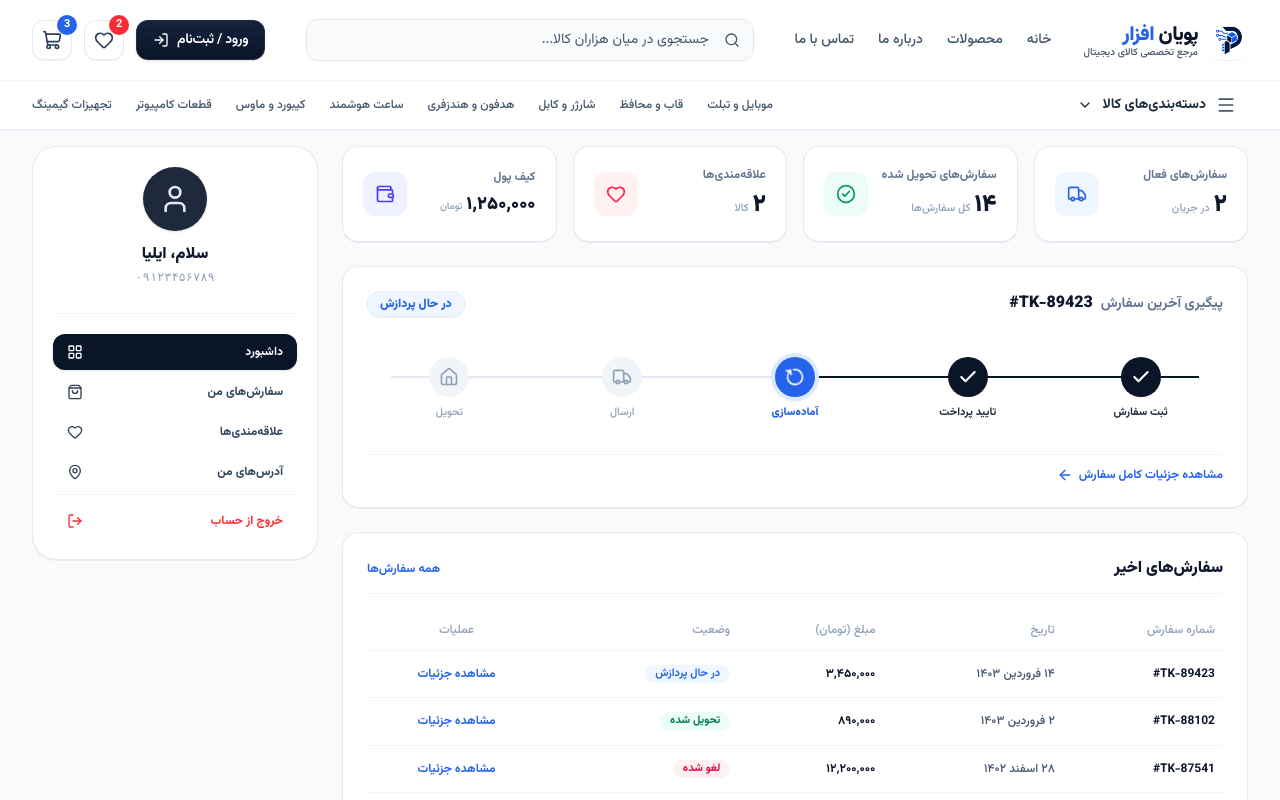
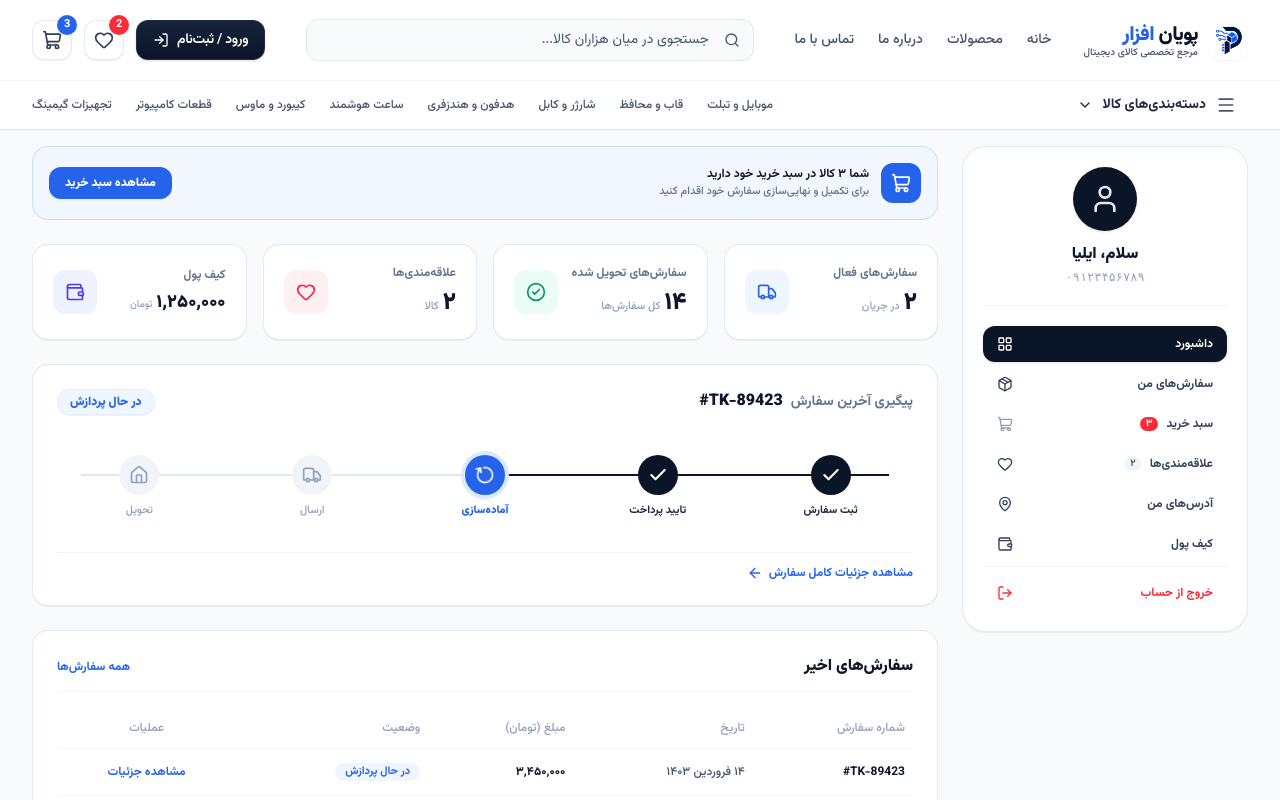
Before and after one commit to Eilya1387/poyan-afzar, a Next.js app: page /panel in a window 1280 px wide. Shown: the top 800 px of the page. Built offline with nearby package versions, Linux system fonts and the light colour scheme; a small style sheet from the web is missing.

Commit message:
edit user panel

```diff
--- a/app/panel/page.tsx
+++ b/app/panel/page.tsx
@@ -13,7 +13,7 @@ export default function PanelPage() {
   return (
     <div className="min-h-screen flex flex-col bg-[#f8fafc]">
       <Header />
-      <main className="flex-1 max-w-7xl w-full mx-auto px-4 sm:px-6 lg:px-8 pb-12">
+      <main className="flex-1 max-w-7xl w-full mx-auto px-4 sm:px-6 lg:px-8 pb-24 lg:pb-12">
         <Suspense fallback={
           <div className="max-w-md mx-auto py-24 text-center">
             <span className="inline-block w-8 h-8 border-3 border-[#2563eb] border-t-transparent rounded-full animate-spin" />
--- a/components/auth/user-panel-view.tsx
+++ b/components/auth/user-panel-view.tsx
@@ -10,6 +10,8 @@ import {
   Heart,
   Wallet,
   ShoppingBag,
+  ShoppingCart,
+  Package,
   MapPin,
   Bell,
   Lock,
@@ -38,9 +40,15 @@ export function UserPanelView() {
   const { favorites, removeFavorite } = useFavoritesStore();
   const { addresses, removeAddress, setDefaultAddress } = useAddressStore();
   const addItem = useCartStore((state) => state.addItem);
+  const cartCount = useCartStore((state) => state.getItemsCount());
 
+  const [mounted, setMounted] = useState(false);
   const [activeTab, setActiveTab] = useState<TabType>("dashboard");
   const [addressModalOpen, setAddressModalOpen] = useState(false);
+
+  useEffect(() => {
+    setMounted(true);
+  }, []);
 
   useEffect(() => {
     const tabParam = searchParams.get("tab") as TabType | null;
@@ -71,11 +79,290 @@ export function UserPanelView() {
   const displayPhone = user?.phone || "۰۹۱۲۳۴۵۶۷۸۹";
 
   return (
-    <div className="space-y-6 text-right pt-4">
+    <div className="space-y-4 sm:space-y-6 text-right pt-2 sm:pt-4">
+      {/* Mobile User Header */}
+      <div className="lg:hidden bg-white rounded-2xl border border-slate-200/90 p-4 shadow-2xs">
+        <div className="flex items-center justify-between gap-3">
+          <div className="flex items-center gap-3 min-w-0">
+            <div className="w-12 h-12 rounded-2xl bg-[#0b1528] text-white flex items-center justify-center shrink-0 shadow-xs">
+              <User className="w-6 h-6 text-slate-200" />
+            </div>
+            <div className="min-w-0">
+              <h2 className="text-sm font-black text-slate-900 truncate">
+                سلام، {displayName}
+              </h2>
+              <p className="text-[11px] text-slate-400 font-mono mt-0.5" dir="ltr">
+                {toPersianDigits(displayPhone)}
+              </p>
+            </div>
+          </div>
+
+          <div className="flex items-center gap-2 shrink-0">
+            <Link
+              href="/cart"
+              className="flex items-center gap-1.5 px-3 py-2 bg-blue-50 hover:bg-blue-100 text-[#2563eb] rounded-xl text-xs font-black transition-colors"
+            >
+              <ShoppingCart className="w-4 h-4" />
+              <span>سبد خرید</span>
+              {mounted && cartCount > 0 && (
+                <span className="bg-[#2563eb] text-white text-[10px] w-4.5 h-4.5 rounded-full flex items-center justify-center font-bold">
+                  {toPersianDigits(cartCount)}
+                </span>
+              )}
+            </Link>
+
+            <button
+              type="button"
+              onClick={handleLogout}
+              className="p-2 text-slate-400 hover:text-red-500 hover:bg-red-50 rounded-xl transition-colors cursor-pointer"
+              title="خروج از حساب"
+              aria-label="خروج از حساب"
+            >
+              <LogOut className="w-4.5 h-4.5" />
+            </button>
+          </div>
+        </div>
+      </div>
+
+      {/* Mobile Scrollable Tabs */}
+      <div className="lg:hidden -mx-4 px-4 py-1.5 overflow-x-auto no-scrollbar border-b border-slate-200/80 bg-[#f8fafc]">
+        <div className="flex items-center gap-2 min-w-max pb-1">
+          <button
+            type="button"
+            onClick={() => setActiveTab("dashboard")}
+            className={`flex items-center gap-1.5 px-3.5 py-2 rounded-xl text-xs font-bold shrink-0 transition-all cursor-pointer ${
+              activeTab === "dashboard"
+                ? "bg-[#0b1528] text-white shadow-xs"
+                : "bg-white text-slate-600 border border-slate-200/90 hover:bg-slate-50"
+            }`}
+          >
+            <LayoutGrid className="w-3.5 h-3.5" />
+            <span>داشبورد</span>
+          </button>
+
+          <button
+            type="button"
+            onClick={() => setActiveTab("orders")}
+            className={`flex items-center gap-1.5 px-3.5 py-2 rounded-xl text-xs font-bold shrink-0 transition-all cursor-pointer ${
+              activeTab === "orders"
+                ? "bg-[#0b1528] text-white shadow-xs"
+                : "bg-white text-slate-600 border border-slate-200/90 hover:bg-slate-50"
+            }`}
+          >
+            <Package className="w-3.5 h-3.5" />
+            <span>سفارش‌های من</span>
+          </button>
+
+          <Link
+            href="/cart"
+            className="flex items-center gap-1.5 px-3.5 py-2 rounded-xl text-xs font-bold shrink-0 bg-white text-slate-600 border border-slate-200/90 hover:bg-blue-50 hover:text-[#2563eb] transition-all cursor-pointer"
+          >
+            <ShoppingCart className="w-3.5 h-3.5" />
+            <span>سبد خرید</span>
+            {mounted && cartCount > 0 && (
+              <span className="bg-red-500 text-white text-[10px] w-4.5 h-4.5 rounded-full flex items-center justify-center font-bold">
+                {toPersianDigits(cartCount)}
+              </span>
+            )}
+          </Link>
+
+          <button
+            type="button"
+            onClick={() => setActiveTab("favorites")}
+            className={`flex items-center gap-1.5 px-3.5 py-2 rounded-xl text-xs font-bold shrink-0 transition-all cursor-pointer ${
+              activeTab === "favorites"
+                ? "bg-[#0b1528] text-white shadow-xs"
+                : "bg-white text-slate-600 border border-slate-200/90 hover:bg-slate-50"
+            }`}
+          >
+            <Heart className="w-3.5 h-3.5" />
+            <span>علاقه‌مندی‌ها</span>
+            {mounted && favorites.length > 0 && (
+              <span className={`text-[10px] px-1.5 py-0.2 rounded-full font-bold ${
+                activeTab === "favorites" ? "bg-white/20 text-white" : "bg-slate-100 text-slate-600"
+              }`}>
+                {toPersianDigits(favorites.length)}
+              </span>
+            )}
+          </button>
+
+          <button
+            type="button"
+            onClick={() => setActiveTab("addresses")}
+            className={`flex items-center gap-1.5 px-3.5 py-2 rounded-xl text-xs font-bold shrink-0 transition-all cursor-pointer ${
+              activeTab === "addresses"
+                ? "bg-[#0b1528] text-white shadow-xs"
+                : "bg-white text-slate-600 border border-slate-200/90 hover:bg-slate-50"
+            }`}
+          >
+            <MapPin className="w-3.5 h-3.5" />
+            <span>آدرس‌های من</span>
+          </button>
+
+          <button
+            type="button"
+            onClick={() => setActiveTab("wallet")}
+            className={`flex items-center gap-1.5 px-3.5 py-2 rounded-xl text-xs font-bold shrink-0 transition-all cursor-pointer ${
+              activeTab === "wallet"
+                ? "bg-[#0b1528] text-white shadow-xs"
+                : "bg-white text-slate-600 border border-slate-200/90 hover:bg-slate-50"
+            }`}
+          >
+            <Wallet className="w-3.5 h-3.5" />
+            <span>کیف پول</span>
+          </button>
+        </div>
+      </div>
+
       <div className="grid grid-cols-1 lg:grid-cols-12 gap-6 items-start">
-        <div className="lg:col-span-8 xl:col-span-9 order-2 lg:order-1 space-y-6">
+        {/* Desktop Persistent Sidebar */}
+        <div className="hidden lg:block lg:col-span-4 xl:col-span-3">
+          <div className="bg-white rounded-3xl border border-slate-200/90 p-5 shadow-2xs space-y-5 sticky top-24">
+            <div className="flex flex-col items-center text-center pb-4 border-b border-slate-100">
+              <div className="w-16 h-16 rounded-full bg-[#0b1528] text-white flex items-center justify-center mb-3 shadow-sm">
+                <User className="w-8 h-8 text-slate-200" />
+              </div>
+
+              <h2 className="text-base font-black text-slate-900 mb-0.5">
+                سلام، {displayName}
+              </h2>
+
+              <p className="text-xs text-slate-400 font-mono mb-1" dir="ltr">
+                {toPersianDigits(displayPhone)}
+              </p>
+            </div>
+
+            <nav aria-label="منوی حساب کاربری" className="space-y-1">
+              <button
+                type="button"
+                onClick={() => setActiveTab("dashboard")}
+                className={`w-full flex items-center justify-between px-3.5 py-2.5 rounded-xl text-xs font-bold transition-all cursor-pointer ${
+                  activeTab === "dashboard"
+                    ? "bg-[#0b1528] text-white shadow-sm"
+                    : "text-slate-700 hover:bg-slate-50"
+                }`}
+              >
+                <span>داشبورد</span>
+                <LayoutGrid className="w-4 h-4" />
+              </button>
+
+              <button
+                type="button"
+                onClick={() => setActiveTab("orders")}
+                className={`w-full flex items-center justify-between px-3.5 py-2.5 rounded-xl text-xs font-bold transition-all cursor-pointer ${
+                  activeTab === "orders"
+                    ? "bg-[#0b1528] text-white shadow-sm"
+                    : "text-slate-700 hover:bg-slate-50"
+                }`}
+              >
+                <span>سفارش‌های من</span>
+                <Package className="w-4 h-4" />
+              </button>
+
+              <Link
+                href="/cart"
+                className="w-full flex items-center justify-between px-3.5 py-2.5 rounded-xl text-xs font-bold text-slate-700 hover:bg-slate-50 hover:text-[#2563eb] transition-all cursor-pointer group"
+              >
+                <div className="flex items-center gap-2">
+                  <span>سبد خرید</span>
+                  {mounted && cartCount > 0 && (
+                    <span className="bg-red-500 text-white text-[10px] font-bold px-1.5 py-0.2 rounded-full">
+                      {toPersianDigits(cartCount)}
+                    </span>
+                  )}
+                </div>
+                <ShoppingCart className="w-4 h-4 text-slate-400 group-hover:text-[#2563eb] transition-colors" />
+              </Link>
+
+              <button
+                type="button"
+                onClick={() => setActiveTab("favorites")}
+                className={`w-full flex items-center justify-between px-3.5 py-2.5 rounded-xl text-xs font-bold transition-all cursor-pointer ${
+                  activeTab === "favorites"
+                    ? "bg-[#0b1528] text-white shadow-sm"
+                    : "text-slate-700 hover:bg-slate-50"
+                }`}
+              >
+                <div className="flex items-center gap-2">
+                  <span>علاقه‌مندی‌ها</span>
+                  {mounted && favorites.length > 0 && (
+                    <span className={`text-[10px] font-bold px-1.5 py-0.2 rounded-full ${
+                      activeTab === "favorites" ? "bg-white/20 text-white" : "bg-slate-100 text-slate-600"
+                    }`}>
+                      {toPersianDigits(favorites.length)}
+                    </span>
+                  )}
+                </div>
+                <Heart className="w-4 h-4" />
+              </button>
+
+              <button
+                type="button"
+                onClick={() => setActiveTab("addresses")}
+                className={`w-full flex items-center justify-between px-3.5 py-2.5 rounded-xl text-xs font-bold transition-all cursor-pointer ${
+                  activeTab === "addresses"
+                    ? "bg-[#0b1528] text-white shadow-sm"
+                    : "text-slate-700 hover:bg-slate-50"
+                }`}
+              >
+                <span>آدرس‌های من</span>
+                <MapPin className="w-4 h-4" />
+              </button>
+
+              <button
+                type="button"
+                onClick={() => setActiveTab("wallet")}
+                className={`w-full flex items-center justify-between px-3.5 py-2.5 rounded-xl text-xs font-bold transition-all cursor-pointer ${
+                  activeTab === "wallet"
+                    ? "bg-[#0b1528] text-white shadow-sm"
+                    : "text-slate-700 hover:bg-slate-50"
+                }`}
+              >
+                <span>کیف پول</span>
+                <Wallet className="w-4 h-4" />
+              </button>
+
+              <div className="pt-2 border-t border-slate-100">
+                <button
+                  type="button"
+                  onClick={handleLogout}
+                  className="w-full flex items-center justify-between px-3.5 py-2.5 rounded-xl text-xs font-bold text-red-500 hover:bg-red-50 transition-colors cursor-pointer"
+                >
+                  <span>خروج از حساب</span>
+                  <LogOut className="w-4 h-4" />
+                </button>
+              </div>
+            </nav>
+          </div>
+        </div>
+
+        {/* Content Area */}
+        <div className="lg:col-span-8 xl:col-span-9 space-y-6">
           {activeTab === "dashboard" && (
             <>
+              {mounted && cartCount > 0 && (
+                <div className="bg-blue-50/80 border border-blue-200/80 rounded-2xl p-4 flex flex-col sm:flex-row items-start sm:items-center justify-between gap-3">
+                  <div className="flex items-center gap-3">
+                    <div className="w-10 h-10 rounded-xl bg-[#2563eb] text-white flex items-center justify-center shrink-0">
+                      <ShoppingCart className="w-5 h-5" />
+                    </div>
+                    <div>
+                      <h3 className="text-xs font-bold text-slate-900">
+                        شما {toPersianDigits(cartCount)} کالا در سبد خرید خود دارید
+                      </h3>
+                      <p className="text-[11px] text-slate-500 font-medium mt-0.5">
+                        برای تکمیل و نهایی‌سازی سفارش خود اقدام کنید
+                      </p>
+                    </div>
+                  </div>
+                  <Link
+                    href="/cart"
+                    className="shrink-0 text-xs font-black text-white bg-[#2563eb] hover:bg-[#1d4ed8] px-4 py-2 rounded-xl transition-colors shadow-xs w-full sm:w-auto text-center"
+                  >
+                    مشاهده سبد خرید
+                  </Link>
+                </div>
+              )}
               <div className="grid grid-cols-2 sm:grid-cols-4 gap-3 sm:gap-4">
                 <div className="bg-white rounded-2xl border border-slate-200/90 p-4 sm:p-5 flex items-center justify-between shadow-2xs">
                   <div className="flex flex-col text-right">
@@ -643,92 +930,6 @@ export function UserPanelView() {
             </div>
           )}
         </div>
-
-        <div className="lg:col-span-4 xl:col-span-3 order-1 lg:order-2">
-          <div className="bg-white rounded-3xl border border-slate-200/90 p-5 shadow-2xs space-y-5 sticky top-24">
-            <div className="flex flex-col items-center text-center pb-4 border-b border-slate-100">
-              <div className="w-16 h-16 rounded-full bg-[#1e293b] text-white flex items-center justify-center mb-3 shadow-sm">
-                <User className="w-8 h-8 text-slate-200" />
-              </div>
-
-              <h2 className="text-base font-black text-slate-900 mb-0.5">
-                سلام، {displayName}
-              </h2>
-
-              <p className="text-xs text-slate-400 font-mono mb-3" dir="ltr">
-                {toPersianDigits(displayPhone)}
-              </p>
-
-
-            </div>
-
-            <nav aria-label="منوی حساب کاربری" className="space-y-1">
-              <button
-                type="button"
-                onClick={() => setActiveTab("dashboard")}
-                className={`w-full flex items-center justify-between px-3.5 py-2.5 rounded-xl text-xs font-bold transition-all cursor-pointer ${
-                  activeTab === "dashboard"
-                    ? "bg-[#0b1528] text-white shadow-sm"
-                    : "text-slate-700 hover:bg-slate-50"
-                }`}
-              >
-                <span>داشبورد</span>
-                <LayoutGrid className="w-4 h-4" />
-              </button>
-
-              <button
-                type="button"
-                onClick={() => setActiveTab("orders")}
-                className={`w-full flex items-center justify-between px-3.5 py-2.5 rounded-xl text-xs font-bold transition-all cursor-pointer ${
-                  activeTab === "orders"
-                    ? "bg-[#0b1528] text-white shadow-sm"
-                    : "text-slate-700 hover:bg-slate-50"
-                }`}
-              >
-                <span>سفارش‌های من</span>
-                <ShoppingBag className="w-4 h-4" />
-              </button>
-
-              <button
-                type="button"
-                onClick={() => setActiveTab("favorites")}
-                className={`w-full flex items-center justify-between px-3.5 py-2.5 rounded-xl text-xs font-bold transition-all cursor-pointer ${
-                  activeTab === "favorites"
-                    ? "bg-[#0b1528] text-white shadow-sm"
-                    : "text-slate-700 hover:bg-slate-50"
-                }`}
-              >
-                <span>علاقه‌مندی‌ها</span>
-                <Heart className="w-4 h-4" />
-              </button>
-
-              <button
-                type="button"
-                onClick={() => setActiveTab("addresses")}
-                className={`w-full flex items-center justify-between px-3.5 py-2.5 rounded-xl text-xs font-bold transition-all cursor-pointer ${
-                  activeTab === "addresses"
-                    ? "bg-[#0b1528] text-white shadow-sm"
-                    : "text-slate-700 hover:bg-slate-50"
-                }`}
-              >
-                <span>آدرس‌های من</span>
-                <MapPin className="w-4 h-4" />
-              </button>
-
-
-              <div className="pt-2 border-t border-slate-100">
-                <button
-                  type="button"
-                  onClick={handleLogout}
-                  className="w-full flex items-center justify-between px-3.5 py-2.5 rounded-xl text-xs font-bold text-red-500 hover:bg-red-50 transition-colors cursor-pointer"
-                >
-                  <span>خروج از حساب</span>
-                  <LogOut className="w-4 h-4" />
-                </button>
-              </div>
-            </nav>
-          </div>
-        </div>
       </div>
 
       <AddressModal
```
Also changed, not shown: components/layout/bottom-nav.tsx (+3 -12 lines).
